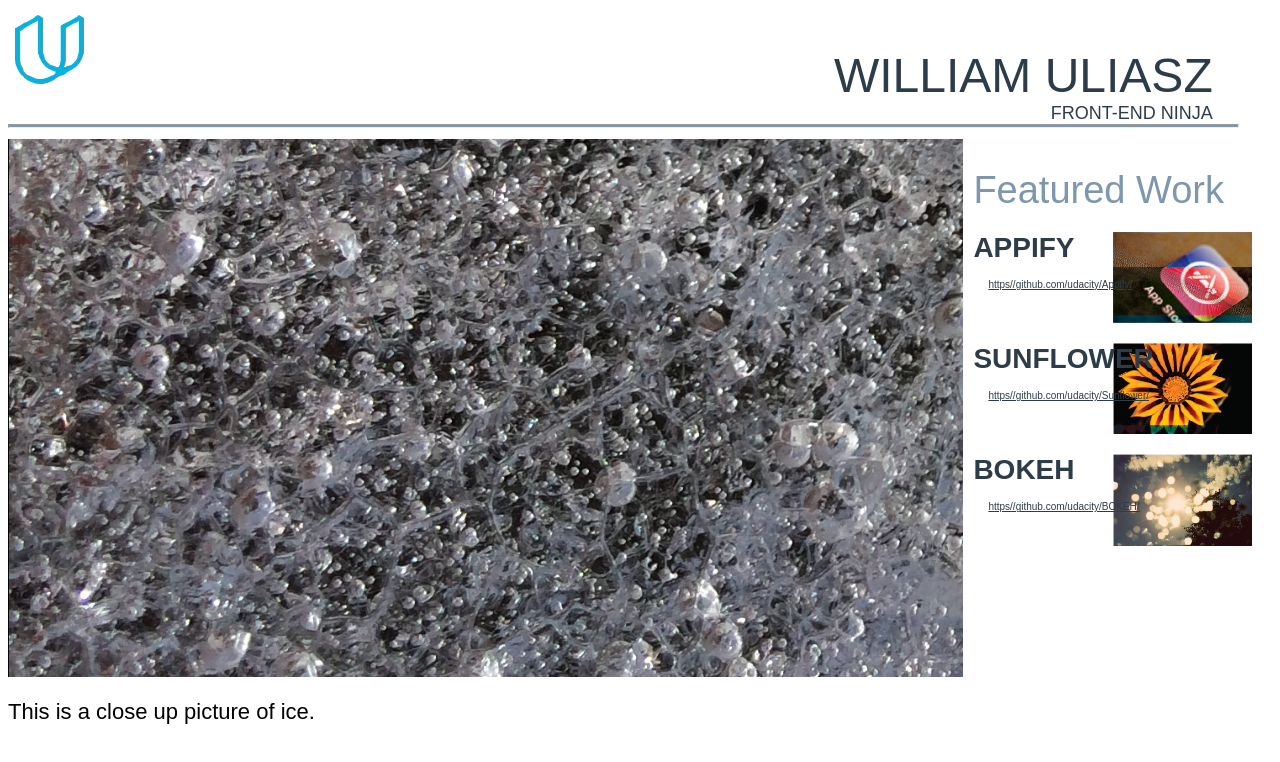
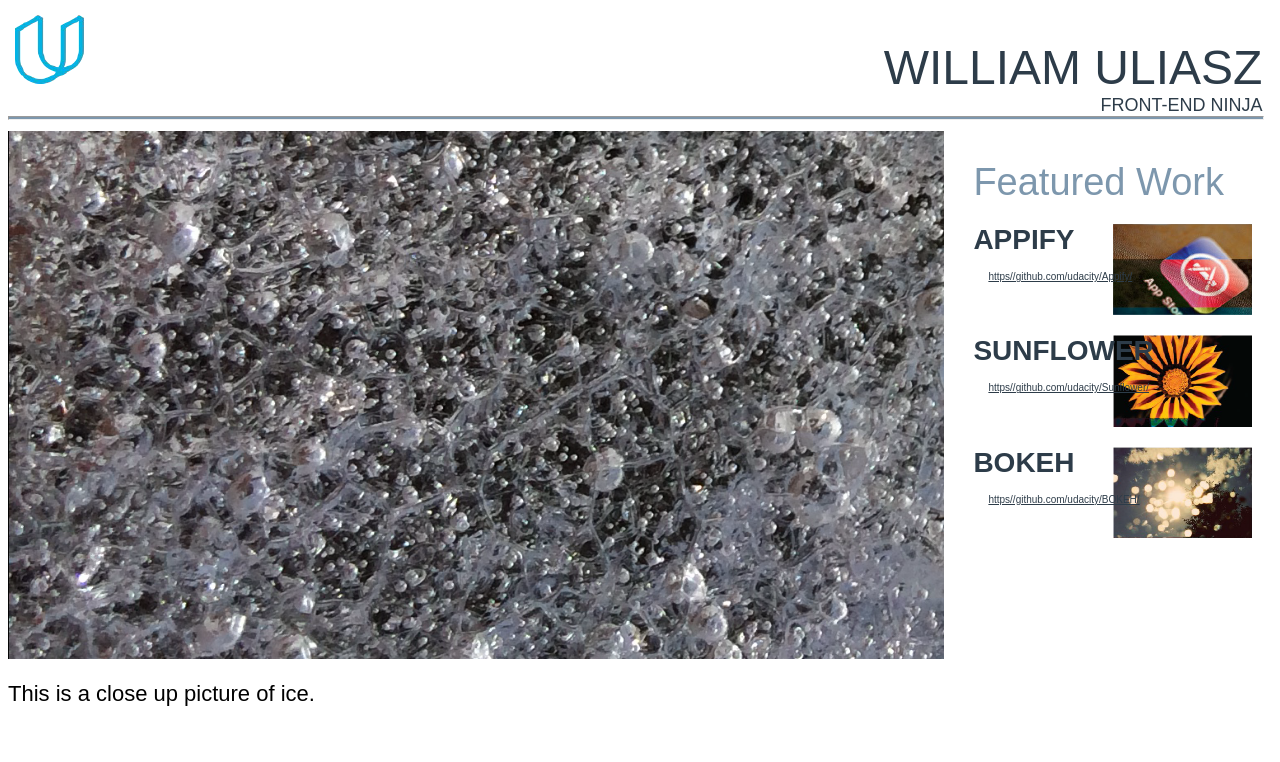
Before and after one commit to wuliasz/fsndPortfolio, a plain HTML site: page index.html in a window 1280 px wide. Drawn offline with Linux system fonts and the light colour scheme; a web font is replaced by a local one.

Commit message:
FSND Portfolio v3 - for responsiveness and style
changed overflow to overflow-x in small screen size.
changed tags (divs and sections) to more appropriate tags (header, main, and article)
made other recommended style changes.

```diff
--- a/css/style1100to1230.css
+++ b/css/style1100to1230.css
@@ -1,27 +1,23 @@
 /* Style sheet for view ports from 1100 px to 1230 px */
 
 * {
-	font-family: 'Pavanam', Arial, sans-serif;
+	font-family: "Pavanam", Arial, sans-serif;
 	font-size: 22px;
 	font-weight: 200;
 }
 
-img, embed, object, video {
-	max-width: 100%;
+img,
+embed,
+object,
+video {
+	max-width: 98%;
 }
-
-/* smaller, Large version
-min width        featured-work-section width
-1246			36%
-1134			44%
-960             66%
-*/
 
 body {
 	width: 98%;
 }
 
-.headerBar {
+.header-bar {
 	width: 98%;
 }
 
--- a/css/style1230up.css
+++ b/css/style1230up.css
@@ -1,20 +1,23 @@
 /*  Style sheet for view ports greater than 1230 px */
 
 * {
-	font-family: 'Pavanam', Arial, sans-serif;
+	font-family: "Pavanam", Arial, sans-serif;
 	font-size: 22px;
 	font-weight: 200;
 }
 
-img, embed, object, video {
-	max-width: 100%;
+img,
+embed,
+object,
+video {
+	max-width: 98%;
 }
 
 body {
 	width: 98%;
 }
 
-.headerBar {
+.header-bar {
 	width: 98%;
 }
 
--- a/css/style560to1100.css
+++ b/css/style560to1100.css
@@ -1,20 +1,23 @@
 /* Style sheet from 561 px to 1100 px */
 
 * {
-	font-family: 'Pavanam', Arial, sans-serif;
+	font-family: "Pavanam", Arial, sans-serif;
 	font-size: 22px;
 	font-weight: 200;
 }
 
-img, embed, object, video {
-	max-width: 100%;
+img,
+embed,
+object,
+video {
+	max-width: 98%;
 }
 
 body {
 	width: 98%;
 }
 
-.headerBar {
+.header-bar {
 	width: 98%;
 }
 
--- a/css/styleLt560.css
+++ b/css/styleLt560.css
@@ -2,21 +2,24 @@
    Styles are listed in the order they are referenced on index.hmtl */
 
 * {
-	font-family: 'Pavanam', Arial, sans-serif;
+	font-family: "Pavanam", Arial, sans-serif;
 	font-size: 22px;
 	font-weight: 200;
 }
 
-img, embed, object, video {
+img,
+embed,
+object,
+video {
 	max-width: 98%;
 }
 
 body {
 	width: 98%;
-	overflow: hidden;
+	overflow-x: hidden;
 }
 
-.headerBar {
+.header-bar {
 	width: 98%;
 }
 
@@ -30,7 +33,7 @@ body {
 	color: #2d3c49;
 	font-size: 24px;
 	text-align: right;
-	margin: 0em 0em 0em 3em;
+	padding: 0px 5px 0px 0px
 }
 
 .my-description {
@@ -38,6 +41,7 @@ body {
 	color: #2d3c49;
 	font-size: 14px;
 	text-align: right;
+	padding: 0px 5px 0px 0px
 }
 
 hr {
--- a/index.html
+++ b/index.html
@@ -14,7 +14,8 @@
 
 	<body>
 
-		<section class="headerBar">
+<!----		<section class="headerBar"> ---->
+		<header class="headerBar">
 
 			<div class="headerBar">
 				<img class="logo" src="images/udacityLogo.png" alt="Logo">
@@ -28,9 +29,9 @@
 
 			<hr>
 
-		</section>
+		</header>
 
-		<div class="content">
+		<main class="content">
 
 			<div class="main-image">
 				<img class="main-image" src="images/i1.png" alt="Main image">
@@ -40,7 +41,7 @@
 			<section class="featured-work-section">
 				<h3 class="featured-work-header">Featured Work</h3>
 				<div class="featured-work">
-					<div class="featured-work-item">
+					<article class="featured-work-item">
 						<img class="featured-work-img" src="images/appify.png" alt="First Image" onclick="window.location='https//github.com/udacity/Appify/'">
 						<div class="featured-work-title-link">
 							<h4 class="featured-work-title" >APPIFY</h4>
@@ -49,9 +50,9 @@
 							   	https//github.com/udacity/Appify/
 							</a>
 						</div>
-					</div>
+					</article>
 
-					<div class="featured-work-item">
+					<article class="featured-work-item">
 						<img class="featured-work-img"  src="images/sunflower.png" alt="Second Image" onclick="window.location='https//github.com/udacity/Sunflower/'">
 						<div class="featured-work-title-link">
 							<h4 class="featured-work-title" >SUNFLOWER</h4>
@@ -60,9 +61,9 @@
 							   	https//github.com/udacity/Sunflower/
 							</a>
 						</div>
-					</div>
+					</article>
 
-					<div class="featured-work-item">
+					<article class="featured-work-item">
 						<img class="featured-work-img"  src="images/bokeh.png" alt="Third Image" onclick="window.location='https//github.com/udacity/bokeh/'">
 						<div class="featured-work-title-link">
 							<h4 class="featured-work-title" >BOKEH</h4>
@@ -71,11 +72,11 @@
 							   	https//github.com/udacity/BOKEH/
 							</a>
 						</div>
-					</div>
+					</article>
 
 				</div>
 			</section>
-		</div>
+		</main>
 	</body>
 
 </html>
```
